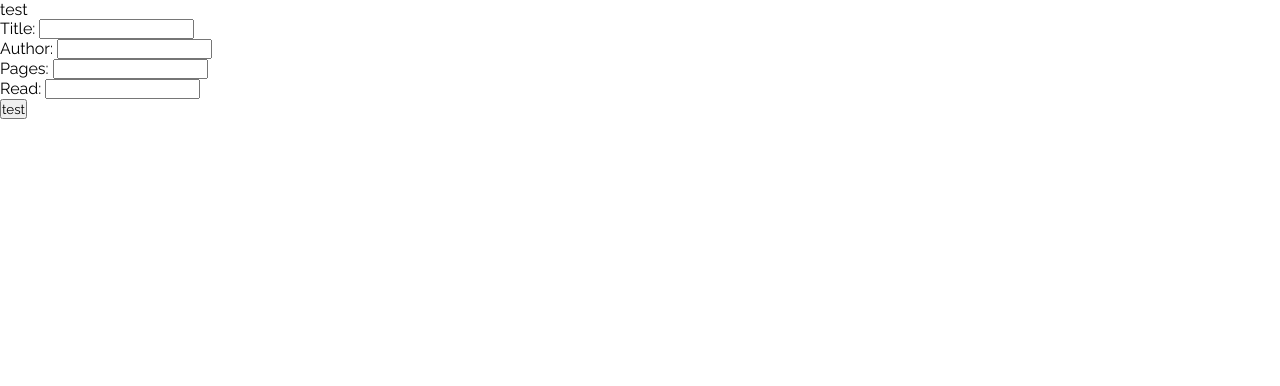
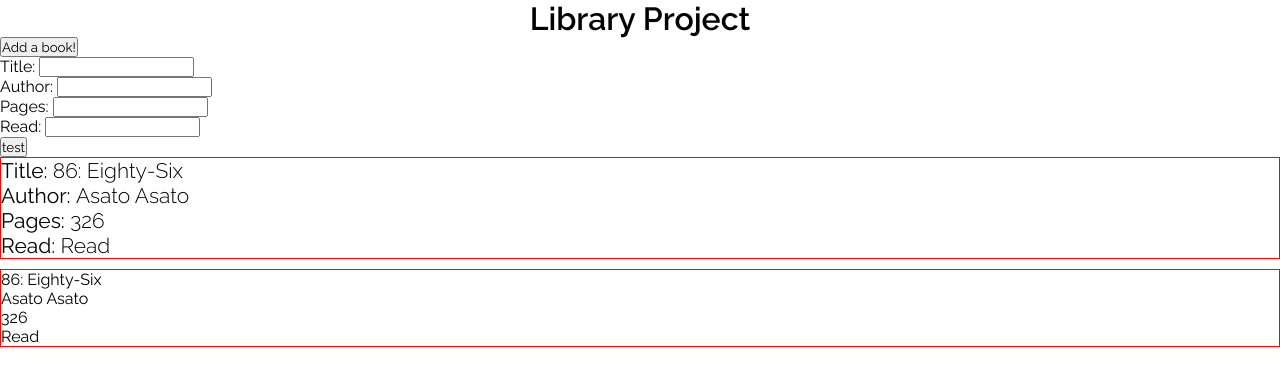
Before and after one commit to lamarr-smith17/libraryProject, a plain HTML site: page index.html in a window 1280 px wide. Drawn offline with Linux system fonts and the light colour scheme.

Commit message:
Added comments to my code in JS explaining what does what. Added a dummy book and starting on designing the page and how I want it to look like. Think for the most part JS is done.

```diff
--- a/index.html
+++ b/index.html
@@ -14,12 +14,13 @@
 </head>
 <body>
     <header>
+        <h1>Library Project</h1>
+        <button id="addBtn">Add a book!</button>
         <form action="./script.js" id="testForm" name="testForm">
-            <caption>test</caption>
             <ul>
                 <li>
                     <label for="bookTitle">
-                        Title: <input type="text" id="bookTitle" name="title">
+                        Title: <input type="text" id="bookTitle" name="title" maxlength="126">
                     </label>
                 </li>
                 <li>
@@ -43,7 +44,20 @@
     </header>
     <main>
         <div id="main-container">
-
+           <div class="bookHolder">
+               <div class="titleDiv">
+                   <p class="bookLabel">Title: <span class="bookInfo">86: Eighty-Six</span></p>
+               </div>
+               <div class="authorDiv">
+                <p class="bookLabel">Author: <span class="bookInfo">Asato Asato</span></p>
+            </div>
+            <div class="pageDiv">
+                <p class="bookLabel">Pages: <span class="bookInfo">326</span></p>
+            </div>
+            <div class="readDiv">
+                <p class="bookLabel">Read: <span class="bookInfo">Read</span></p>
+            </div>
+           </div>
         </div>
     </main>
 </body>
--- a/script.js
+++ b/script.js
@@ -1,9 +1,15 @@
 const pTest = document.getElementById('test');
 const mainContainer = document.getElementById('main-container');
+const b = document.getElementById('button');
+const bookEntry = document.createElement('div');
+const titleText = document.createElement('p');
+const authorText = document.createElement('p');
+const pageText = document.createElement('p');
+const readText = document.createElement('p');
+mainContainer.appendChild(bookEntry);
+bookEntry.append(titleText, authorText, pageText, readText);
 
-const b = document.getElementById('button');
-let myLibrary = [];
-
+// Book array and book class
 class Book{
     constructor(title, author, numOfPages, bookStatus){
         this.title = title,
@@ -12,35 +18,38 @@ class Book{
         this.bookStatus = bookStatus;
     }
 }
-let addBook = function (ev){
+let eight = new Book('86: Eighty-Six', 'Asato Asato', '326', 'Read');
+
+let myLibrary = [eight];
+
+
+// Add book function that pushes the book to the array and creates the new book object
+function addBook (ev){
     ev.preventDefault();
-    // let newBook = {
-    //      bookTitle: document.getElementById('bookTitle').value,
-    //      bookAuthor: document.getElementById('bookAuthor').value,
-    //      pageNum: document.getElementById('bookPages').value,
-    //      bookStatus: document.getElementById('bookRead').value
 
-    // }
     let newBook = new Book(document.getElementById('bookTitle').value, document.getElementById('bookAuthor').value, document.getElementById('bookPages').value, document.getElementById('bookRead').value);
     myLibrary.push(newBook);
+
+    // Each time a new book is added, this clears the HTML so a book does not repeat it's entry
     mainContainer.innerHTML = "";
+
+    bookCardCreater();
+
+
+}
+// Creates the new book card which displays the title, author, page count, and read status
+function bookCardCreater(){
     for (let i = 0; i < myLibrary.length; i++){
-        let bookEntry = document.createElement('div');
-        let titleText = document.createElement('p');
-        let authorText = document.createElement('p');
-        let pageText = document.createElement('p');
-        let readText = document.createElement('p');
-        mainContainer.appendChild(bookEntry);
-        bookEntry.append(titleText, authorText, pageText, readText);
+
         bookEntry.setAttribute("id", "div" + i);
         bookEntry.setAttribute("class", "bookHolder");
         titleText.innerText = myLibrary[i].title;
-        // authorText.innerText = myLibrary[i].getAuthor();
-        // pageText.innerText = myLibrary[i].getNumOfPages();
-        // readText.innerText = myLibrary[i].getBookStatus();
+        authorText.innerText = myLibrary[i].author;
+        pageText.innerText = myLibrary[i].numOfPages;
+        readText.innerText = myLibrary[i].bookStatus;
 
     }
-
 }
 
+bookCardCreater()
 b.addEventListener('click', addBook);
--- a/stylesheets/styles.scss
+++ b/stylesheets/styles.scss
@@ -4,6 +4,9 @@
     box-sizing: border-box;
     font-family: 'Raleway', sans-serif; // Weights: Light = 300, Medium = 400, SemiBold = 600. Use Light for book info, Medium for labels, SemiBold for headers
 
+}
+h1 {
+    text-align: center;
 }
 div {
     &#main-container {
@@ -18,3 +21,11 @@ div {
 
     }
 }
+
+.bookLabel {
+    font-weight: 400;
+    font-size: 1.3125rem;
+}
+.bookInfo {
+    font-weight: 300;
+}
```
Also changed, not shown: stylesheets/styles.css, 1 other file.
